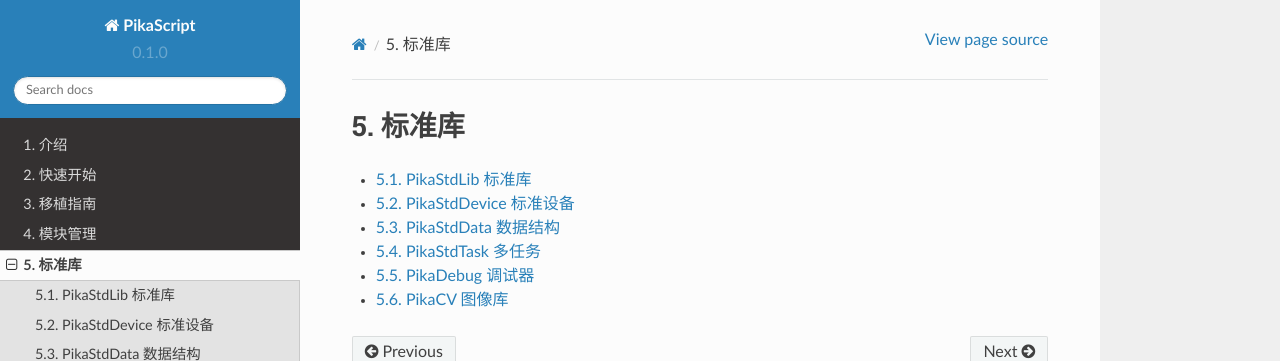
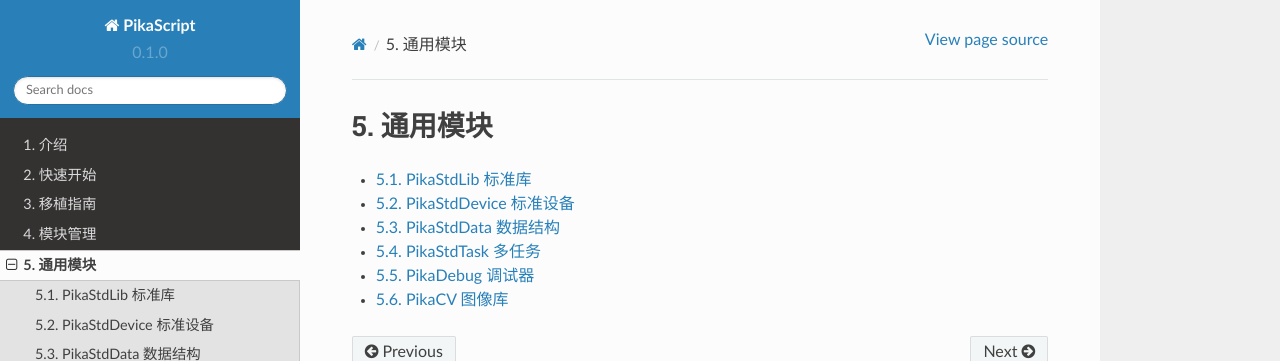
Before and after one commit to pikasTech/pikadoc, a Sphinx documentation site: the page built from docs/source/index_stdlib.rst, in a window 1280 px wide. Shown: the top 361 px of the page. Built offline with Sphinx 7.4.7 and the Read the Docs theme 2.0.0, drawn with Linux system fonts in a browser that asks for light colours.

Commit message:
Update index_stdlib.rst

```diff
--- a/docs/source/index_stdlib.rst
+++ b/docs/source/index_stdlib.rst
@@ -1,4 +1,4 @@
-标准库
+通用模块
 ============================
 
 .. toctree::
```
